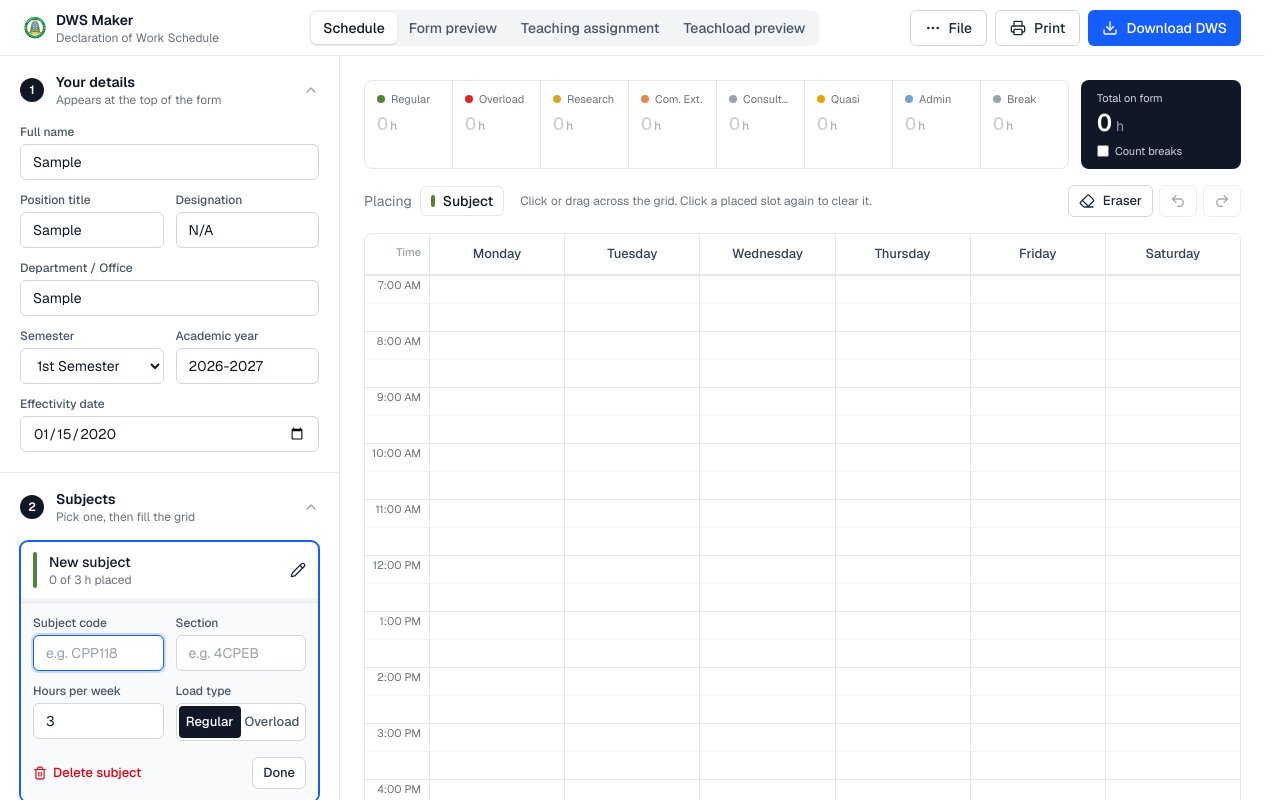
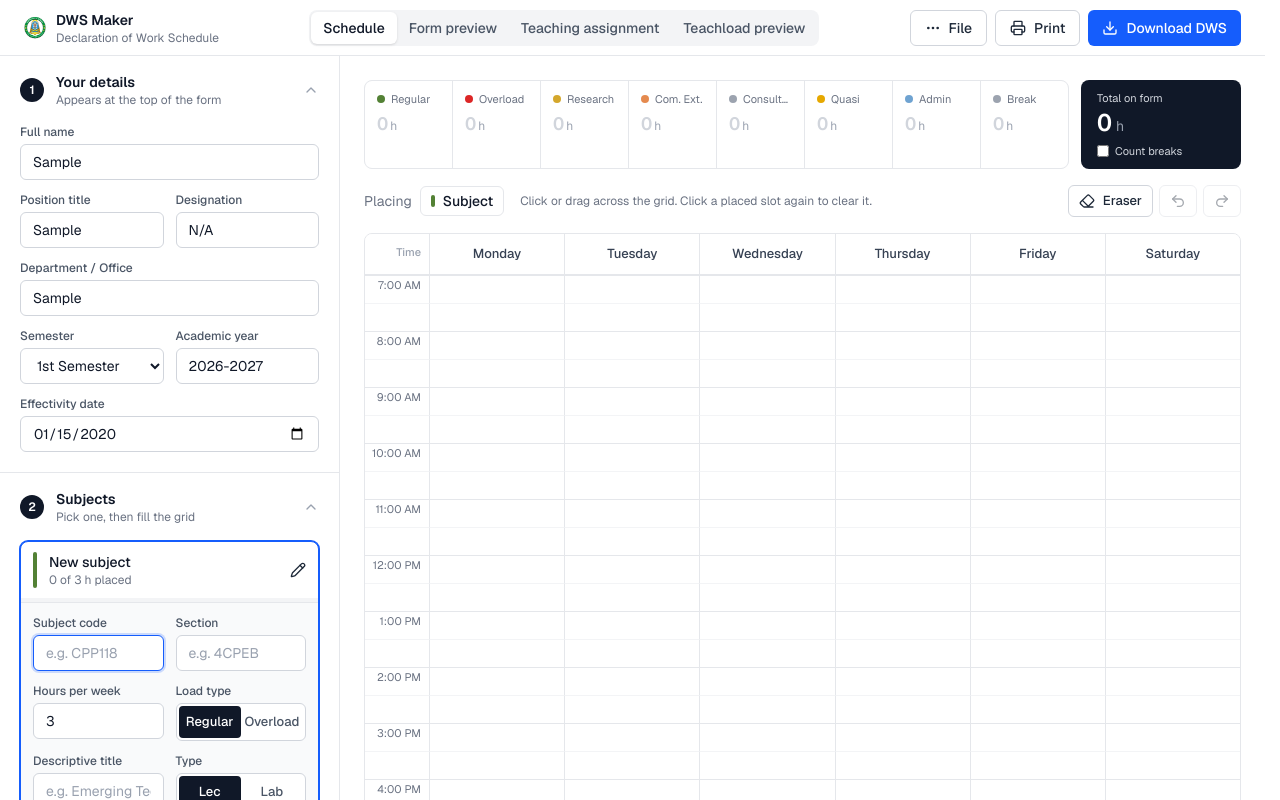
Before and after one commit to Engr-Carlo/DWS-Maker, a Next.js app: page / in a window 1280 px wide. Both pictures are taken after typing "Sample", "Sample", "Sample", "2020-01-15" into the empty fields and a click on the button "Add subject". Shown: the top 800 px of the page. Built offline with nearby package versions, Linux system fonts and the light colour scheme; a web font is replaced by a local one.

Commit message:
merging the class details panel in the subject edit panel

```diff
--- a/components/assignment-panel.tsx
+++ b/components/assignment-panel.tsx
@@ -5,13 +5,12 @@ import { AlertTriangle, CheckCircle2, Download } from "lucide-react";
 import { Button, Field, inputClass } from "./ui";
 import { AssignmentSheet, SHEET_WIDTH } from "./assignment-sheet";
 import { buildAssignment, formatNumber } from "@/lib/assignment";
-import { cn, type Assignment, type DwsState, type Subject, type SubjectKind } from "@/lib/dws";
+import { cn, type Assignment, type DwsState, type SubjectKind } from "@/lib/dws";
 
 const REGULAR_TARGET_HOURS = 24;
 
 interface PanelProps {
   state: DwsState;
-  onSubject: (id: string, patch: Partial<Subject>) => void;
   onAssignment: (patch: Partial<Assignment>) => void;
 }
 
@@ -127,74 +126,13 @@ function LoadCard({ state, kind, busy, onDownload }: { state: DwsState; kind: Su
   );
 }
 
-export function AssignmentPanel({ state, onSubject, onAssignment }: PanelProps) {
+export function AssignmentPanel({ state, onAssignment }: PanelProps) {
   const a = state.assignment;
 
   return (
     <div className="mx-auto max-w-[1280px] space-y-6 p-4 sm:p-6">
       <div className="space-y-6">
         <div className="space-y-6">
-          <Card title="Class details" hint="Days and times come from your schedule grid.">
-            {state.subjects.length === 0 ? (
-              <p className="rounded-md border border-dashed border-gray-300 px-3 py-4 text-center text-[13px] text-gray-500">
-                Add your subjects in step 2 on the left first.
-              </p>
-            ) : (
-              <ul className="space-y-3">
-                {state.subjects.map((s) => (
-                  <li key={s.id} className="rounded-xl border border-gray-200 bg-gray-50/80 p-3">
-                    <div className="flex flex-col gap-3 xl:flex-row xl:items-start">
-                      <div className="min-w-0 flex-1">
-                        <div className="mb-3 flex flex-wrap items-center justify-between gap-2">
-                          <div className="min-w-0">
-                            <div className="truncate text-sm font-semibold text-gray-900">
-                              {s.code || "New subject"}
-                              {s.section && <span className="font-normal text-gray-500"> · {s.section}</span>}
-                            </div>
-                          </div>
-                          <div className="w-full max-w-[220px] shrink-0 xl:w-52">
-                            <Segmented
-                              value={s.kind}
-                              options={[
-                                { id: "regular", label: "Regular" },
-                                { id: "overload", label: "Overload" },
-                              ]}
-                              onChange={(kindValue) => onSubject(s.id, { kind: kindValue })}
-                            />
-                          </div>
-                        </div>
-
-                        <div className="grid gap-3 md:grid-cols-2 xl:grid-cols-4">
-                          <Field label="Descriptive title">
-                            <input className={inputClass} value={s.title} placeholder="e.g. Emerging Technologies" onChange={(e) => onSubject(s.id, { title: e.target.value })} />
-                          </Field>
-                          <div>
-                            <span className="mb-1 block text-xs font-medium text-gray-600">Type</span>
-                            <Segmented
-                              value={s.component}
-                              options={[
-                                { id: "lec", label: "Lec" },
-                                { id: "lab", label: "Lab" },
-                              ]}
-                              onChange={(component) => onSubject(s.id, { component })}
-                            />
-                          </div>
-                          <Field label="Room">
-                            <input className={inputClass} value={s.room} placeholder="e.g. 302" onChange={(e) => onSubject(s.id, { room: e.target.value })} />
-                          </Field>
-                          <Field label="Effectivity date">
-                            <input className={inputClass} type="date" value={s.startDate || state.profile.effectivityDate} onChange={(e) => onSubject(s.id, { startDate: e.target.value })} />
-                          </Field>
-                        </div>
-                      </div>
-                    </div>
-                  </li>
-                ))}
-              </ul>
-            )}
-            <p className="mt-3 text-xs text-gray-500">Lecture units equal hours; a lab unit equals 3 hours. Classes that meet at the same time on several days share one row.</p>
-          </Card>
-
           <Card title="Memo details" hint="Appears at the top and bottom of each letter.">
             <div className="space-y-3">
               <div className="grid grid-cols-2 gap-3">
@@ -275,7 +213,7 @@ export function AssignmentPreviewPanel({ state, busy, onDownload }: { state: Dws
       <div>
         <h2 className="text-4xl font-bold tracking-tight text-gray-900">Teachload preview</h2>
         <p className="mt-1 max-w-3xl text-base text-gray-600">
-          Review the regular and overload teaching assignment letters. Update the class details on the left, then use the download actions at the bottom of each preview card.
+          Review the regular and overload teaching assignment letters. Update each subject in the subject editor on the left, then use the download actions at the bottom of each preview card.
         </p>
       </div>
 
--- a/components/dws-app.tsx
+++ b/components/dws-app.tsx
@@ -404,7 +404,7 @@ function Workspace() {
             {view === "preview" ? (
               <PreviewPane state={state} />
             ) : view === "assignment" ? (
-              <AssignmentPanel state={state} onSubject={updateSubject} onAssignment={updateAssignment} />
+              <AssignmentPanel state={state} onAssignment={updateAssignment} />
             ) : view === "assignment-preview" ? (
               <AssignmentPreviewPanel state={state} busy={exporting} onDownload={downloadAssignments} />
             ) : (
--- a/components/sidebar.tsx
+++ b/components/sidebar.tsx
@@ -68,11 +68,33 @@ function KindToggle({ value, onChange }: { value: Subject["kind"]; onChange: (ki
   );
 }
 
+function ComponentToggle({ value, onChange }: { value: Subject["component"]; onChange: (component: Subject["component"]) => void }) {
+  return (
+    <div className="grid grid-cols-2 rounded-md border border-gray-300 bg-white p-0.5 text-[13px]">
+      {(["lec", "lab"] as const).map((component) => (
+        <button
+          key={component}
+          type="button"
+          aria-pressed={value === component}
+          onClick={() => onChange(component)}
+          className={cn(
+            "h-8 rounded font-medium capitalize transition-colors",
+            value === component ? "bg-gray-900 text-white" : "text-gray-600 hover:bg-gray-100",
+          )}
+        >
+          {component}
+        </button>
+      ))}
+    </div>
+  );
+}
+
 function SubjectRow({
   subject,
   placed,
   selected,
   editing,
+  effectivityDate,
   onSelect,
   onToggleEdit,
   onUpdate,
@@ -82,6 +104,7 @@ function SubjectRow({
   placed: number;
   selected: boolean;
   editing: boolean;
+  effectivityDate: string;
   onSelect: () => void;
   onToggleEdit: () => void;
   onUpdate: (patch: Partial<Subject>) => void;
@@ -152,6 +175,7 @@ function SubjectRow({
               />
             </Field>
           </div>
+
           <div className="grid grid-cols-2 gap-3">
             <Field label="Hours per week">
               <input
@@ -168,6 +192,41 @@ function SubjectRow({
               <KindToggle value={subject.kind} onChange={(kind) => onUpdate({ kind })} />
             </div>
           </div>
+
+          <div className="grid grid-cols-2 gap-3">
+            <Field label="Descriptive title">
+              <input
+                className={inputClass}
+                value={subject.title}
+                placeholder="e.g. Emerging Technologies"
+                onChange={(e) => onUpdate({ title: e.target.value })}
+              />
+            </Field>
+            <div>
+              <span className="mb-1 block text-xs font-medium text-gray-600">Type</span>
+              <ComponentToggle value={subject.component} onChange={(component) => onUpdate({ component })} />
+            </div>
+          </div>
+
+          <div className="grid grid-cols-2 gap-3">
+            <Field label="Room">
+              <input
+                className={inputClass}
+                value={subject.room}
+                placeholder="e.g. 302"
+                onChange={(e) => onUpdate({ room: e.target.value })}
+              />
+            </Field>
+            <Field label="Effectivity date">
+              <input
+                className={inputClass}
+                type="date"
+                value={subject.startDate || effectivityDate}
+                onChange={(e) => onUpdate({ startDate: e.target.value })}
+              />
+            </Field>
+          </div>
+
           <div className="flex items-center justify-between pt-1">
             <button type="button" onClick={onRemove} className="inline-flex items-center gap-1.5 text-[13px] font-medium text-red-600 hover:text-red-700">
               <Trash2 className="h-3.5 w-3.5" /> Delete subject
@@ -240,6 +299,7 @@ export function Sidebar({ state, brush, onBrush, onProfile, onSignoff, onAddSubj
                 placed={placed[subject.id] ?? 0}
                 selected={brush === subjectBrush(subject.id)}
                 editing={editingId === subject.id}
+                effectivityDate={profile.effectivityDate}
                 onSelect={() => onBrush(subjectBrush(subject.id))}
                 onToggleEdit={() => setEditingId(editingId === subject.id ? null : subject.id)}
                 onUpdate={(patch) => onUpdateSubject(subject.id, patch)}
```
